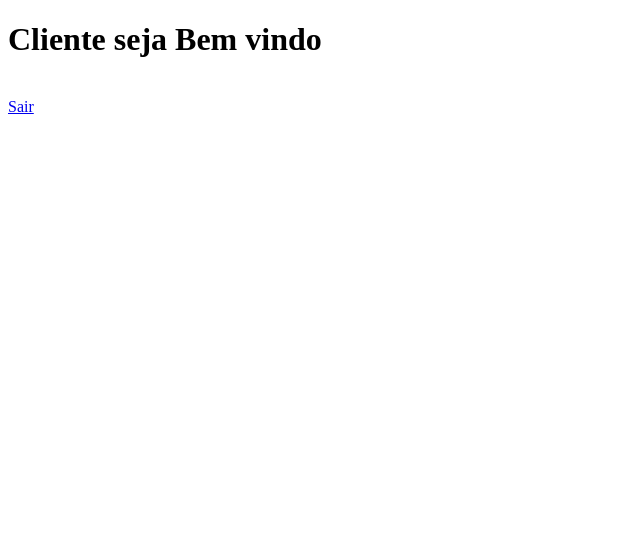
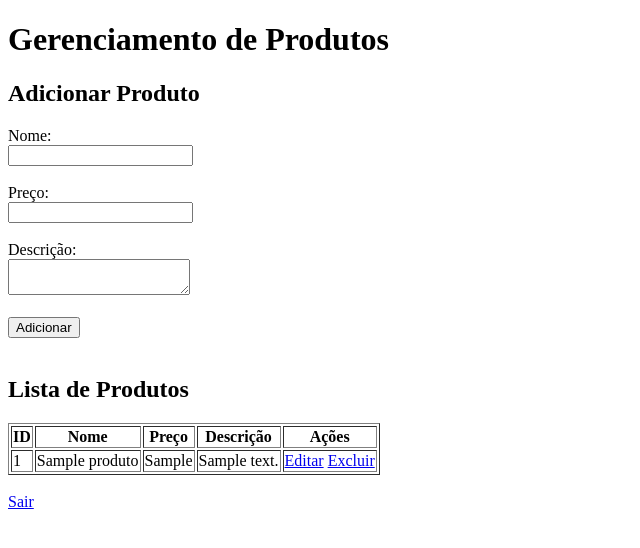
Before and after one commit to pedraov/TrabalhoPHP, a PHP site: page /clientes.php in a window 1280 px wide. Shown: the top 548 px of the page, without its empty margins (0-640 px from the left). Run offline with PHP 8.4, Linux system fonts and the light colour scheme; the visitor is signed in with stand-in values (Sample User, id 1); tables that the repository leaves empty or names only in its code hold one stand-in row (values such as "Sample post").

Commit message:
Atualização com CRUD
falta algumas alterações, pois está usando Requirement

```diff
--- a/clientes.php
+++ b/clientes.php
@@ -1,7 +1,52 @@
 <?php
+include('verificarLogin.php');
+include_once 'server.php';
 
-    include ('verificarLogin.php');
+// Função para listar produtos
+function listarProdutos($pdo) {
+    $stmt = $pdo->prepare("SELECT * FROM produtos");
+    $stmt->execute();
+    return $stmt->fetchAll(PDO::FETCH_ASSOC);
+}
 
+// Função para adicionar produto
+if (isset($_POST['adicionar'])) {
+    $nome = $_POST['nome'];
+    $preco = $_POST['preco'];
+    $descricao = $_POST['descricao'];
+    $stmt = $pdo->prepare("INSERT INTO produtos (nome, preco, descricao) VALUES (:nome, :preco, :descricao)");
+    $stmt->bindParam(':nome', $nome);
+    $stmt->bindParam(':preco', $preco);
+    $stmt->bindParam(':descricao', $descricao);
+    $stmt->execute();
+    header('Location: clientes.php');
+}
+
+// Função para excluir produto
+if (isset($_GET['excluir'])) {
+    $id = $_GET['excluir'];
+    $stmt = $pdo->prepare("DELETE FROM produtos WHERE id = :id");
+    $stmt->bindParam(':id', $id);
+    $stmt->execute();
+    header('Location: clientes.php');
+}
+
+// Função para editar produto
+if (isset($_POST['editar'])) {
+    $id = $_POST['id'];
+    $nome = $_POST['nome'];
+    $preco = $_POST['preco'];
+    $descricao = $_POST['descricao'];
+    $stmt = $pdo->prepare("UPDATE produtos SET nome = :nome, preco = :preco, descricao = :descricao WHERE id = :id");
+    $stmt->bindParam(':nome', $nome);
+    $stmt->bindParam(':preco', $preco);
+    $stmt->bindParam(':descricao', $descricao);
+    $stmt->bindParam(':id', $id);
+    $stmt->execute();
+    header('Location: clientes.php');
+}
+
+$produtos = listarProdutos($pdo);
 ?>
 
 <!DOCTYPE html>
@@ -9,11 +54,84 @@
 <head>
     <meta charset="UTF-8">
     <meta name="viewport" content="width=device-width, initial-scale=1.0">
-    <title>Página do Cliente</title>
+    <title>Gerenciamento de Produtos</title>
 </head>
 <body>
-    <h1>Cliente seja Bem vindo</h1>
+    <h1>Gerenciamento de Produtos</h1>
+
+    <!-- Formulário para adicionar produto -->
+    <h2>Adicionar Produto</h2>
+    <form action="clientes.php" method="post">
+        <input type="hidden" name="adicionar" value="1">
+        <label for="nome">Nome:</label><br>
+        <input type="text" id="nome" name="nome" required><br><br>
+
+        <label for="preco">Preço:</label><br>
+        <input type="number" step="0.01" id="preco" name="preco" required><br><br>
+
+        <label for="descricao">Descrição:</label><br>
+        <textarea id="descricao" name="descricao" required></textarea><br><br>
+
+        <input type="submit" value="Adicionar">
+    </form>
     <br>
-    <a href=logout.php>Sair</a>
+
+    <!-- Tabela de produtos -->
+    <h2>Lista de Produtos</h2>
+    <table border="1">
+        <thead>
+            <tr>
+                <th>ID</th>
+                <th>Nome</th>
+                <th>Preço</th>
+                <th>Descrição</th>
+                <th>Ações</th>
+            </tr>
+        </thead>
+        <tbody>
+            <?php foreach ($produtos as $produto): ?>
+            <tr>
+                <td><?php echo $produto['id']; ?></td>
+                <td><?php echo $produto['nome']; ?></td>
+                <td><?php echo $produto['preco']; ?></td>
+                <td><?php echo $produto['descricao']; ?></td>
+                <td>
+                    <a href="clientes.php?editar=<?php echo $produto['id']; ?>">Editar</a>
+                    <a href="clientes.php?excluir=<?php echo $produto['id']; ?>">Excluir</a>
+                </td>
+            </tr>
+            <?php endforeach; ?>
+        </tbody>
+    </table>
+
+    <!-- Formulário para editar produto -->
+    <?php
+    if (isset($_GET['editar'])) {
+        $id = $_GET['editar'];
+        $stmt = $pdo->prepare("SELECT * FROM produtos WHERE id = :id");
+        $stmt->bindParam(':id', $id);
+        $stmt->execute();
+        $produto = $stmt->fetch(PDO::FETCH_ASSOC);
+    ?>
+    <h2>Editar Produto</h2>
+    <form action="clientes.php" method="post">
+        <input type="hidden" name="editar" value="1">
+        <input type="hidden" name="id" value="<?php echo $produto['id']; ?>">
+        <label for="nome">Nome:</label><br>
+        <input type="text" id="nome" name="nome" value="<?php echo $produto['nome']; ?>" required><br><br>
+
+        <label for="preco">Preço:</label><br>
+        <input type="number" step="0.01" id="preco" name="preco" value="<?php echo $produto['preco']; ?>" required><br><br>
+
+        <label for="descricao">Descrição:</label><br>
+        <textarea id="descricao" name="descricao" required><?php echo $produto['descricao']; ?></textarea><br><br>
+
+        <input type="submit" value="Atualizar">
+    </form>
+    <?php
+    }
+    ?>
+    <br>
+    <a href="logout.php">Sair</a>
 </body>
 </html>
```
